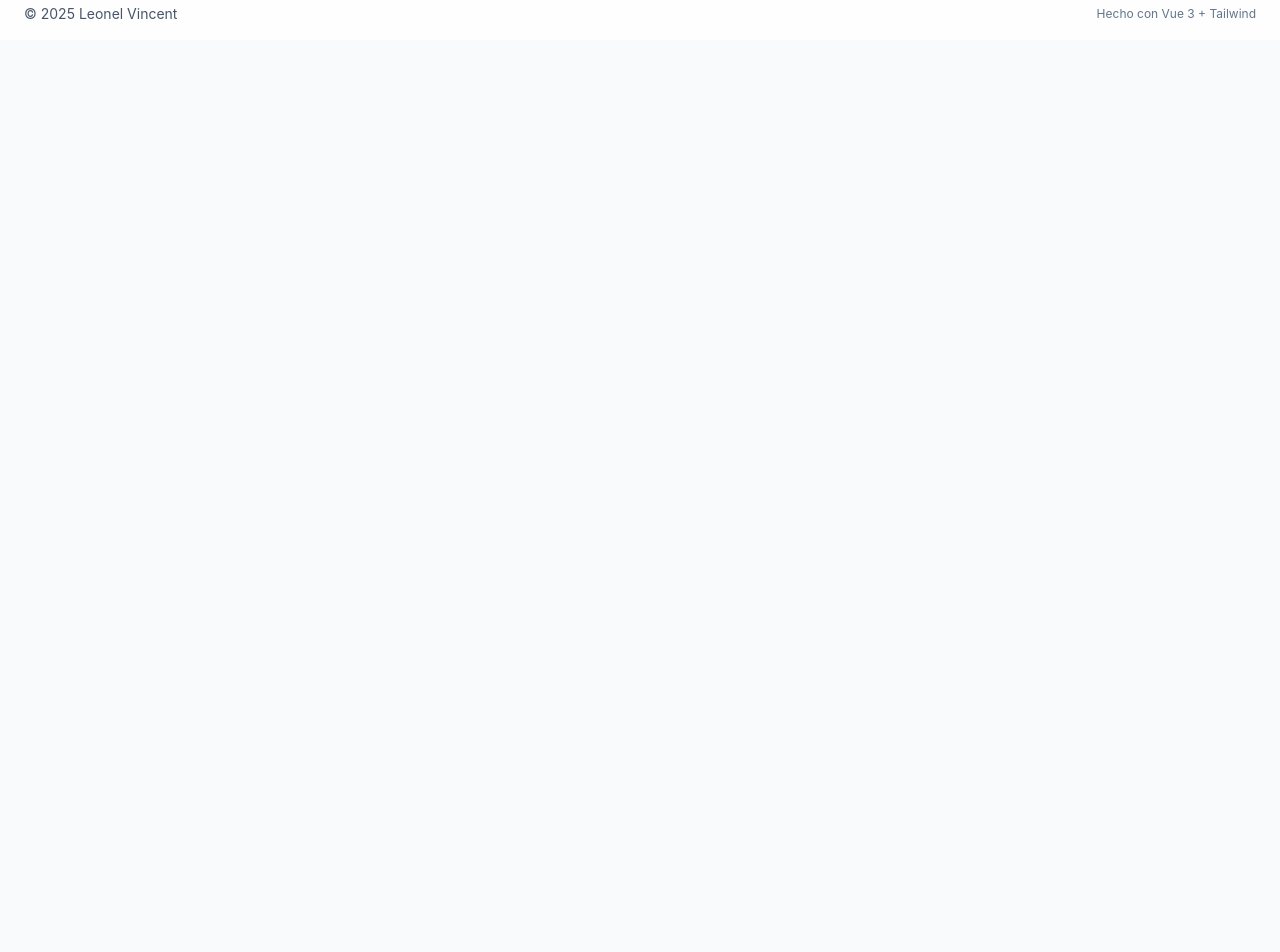
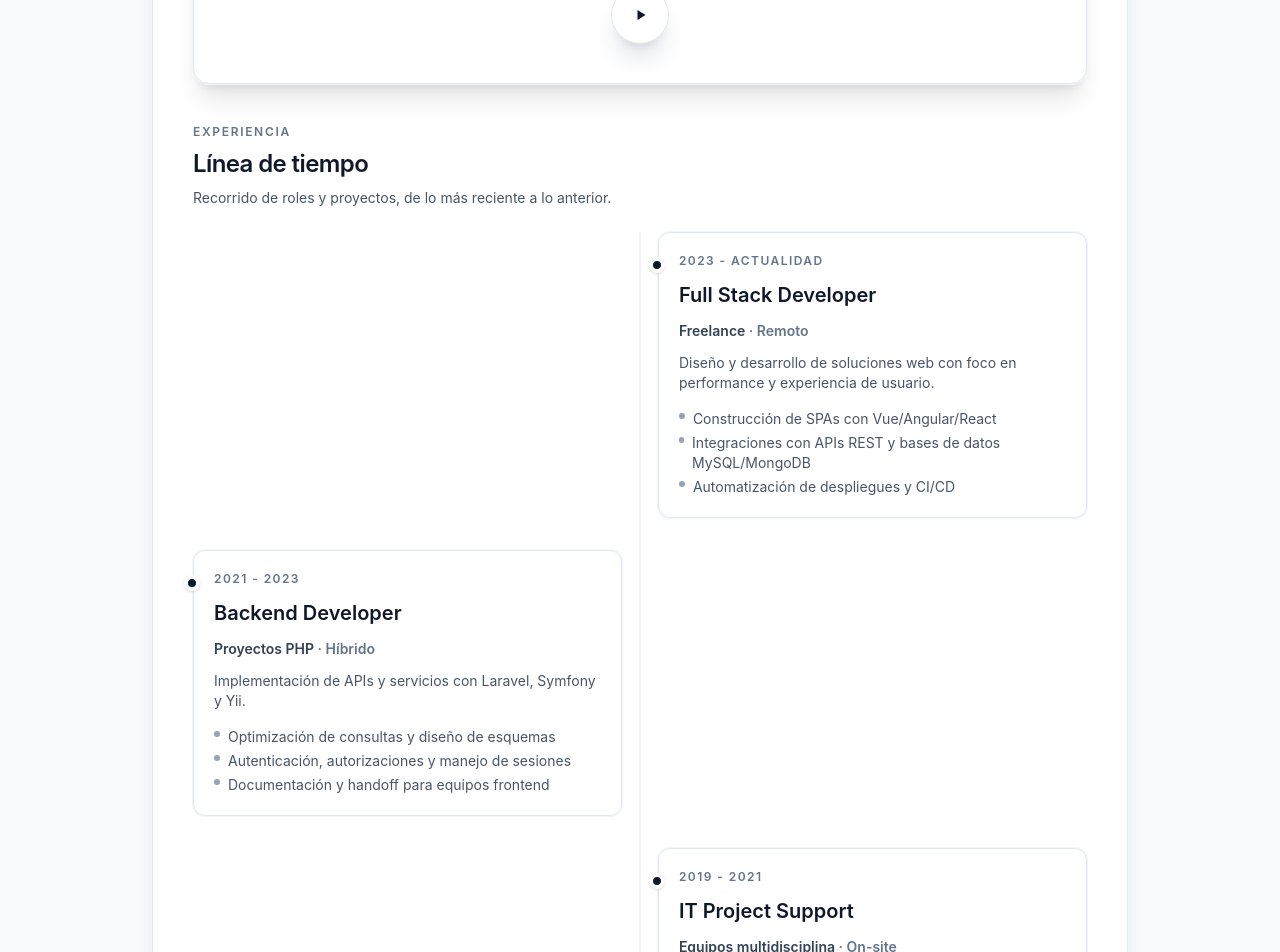
Before and after one commit to leitoov/LeonelVincent, a Vue app: page / in a window 1280 px wide. Shown: the part 760-1712 px from the top of the page. Before the commit the page ends 800 px from the top, so only its background shows below. Built offline with nearby package versions, Linux system fonts and the light colour scheme.

Commit message:
feat: add timeline section with scroll trigger and experience data

```diff
--- /dev/null
+++ b/src/composables/useExperience.ts
@@ -0,0 +1,10 @@
+import { computed } from 'vue'
+import { getExperiences } from '../services/experience.service'
+
+const experiences = getExperiences()
+
+export function useExperience() {
+  return {
+    experiences: computed(() => experiences),
+  }
+}
--- /dev/null
+++ b/src/constants/experience.json
@@ -0,0 +1,38 @@
+[
+  {
+    "role": "Full Stack Developer",
+    "company": "Freelance",
+    "period": "2023 - Actualidad",
+    "location": "Remoto",
+    "summary": "Diseño y desarrollo de soluciones web con foco en performance y experiencia de usuario.",
+    "highlights": [
+      "Construcción de SPAs con Vue/Angular/React",
+      "Integraciones con APIs REST y bases de datos MySQL/MongoDB",
+      "Automatización de despliegues y CI/CD"
+    ]
+  },
+  {
+    "role": "Backend Developer",
+    "company": "Proyectos PHP",
+    "period": "2021 - 2023",
+    "location": "Híbrido",
+    "summary": "Implementación de APIs y servicios con Laravel, Symfony y Yii.",
+    "highlights": [
+      "Optimización de consultas y diseño de esquemas",
+      "Autenticación, autorizaciones y manejo de sesiones",
+      "Documentación y handoff para equipos frontend"
+    ]
+  },
+  {
+    "role": "IT Project Support",
+    "company": "Equipos multidisciplina",
+    "period": "2019 - 2021",
+    "location": "On-site",
+    "summary": "Soporte en gestión de proyectos y aseguramiento de calidad.",
+    "highlights": [
+      "Seguimiento de tareas con metodologías ágiles",
+      "Pruebas funcionales y reporte de incidencias",
+      "Mejora continua en procesos y documentación"
+    ]
+  }
+]
--- a/src/pages/Home.vue
+++ b/src/pages/Home.vue
@@ -1,11 +1,21 @@
 <script setup lang="ts">
+import { ref } from 'vue'
 import { useContent } from '../composables/useContent'
+import { useExperience } from '../composables/useExperience'
 
 const { presentation } = useContent()
+const { experiences } = useExperience()
+
+const timelineRef = ref<HTMLElement | null>(null)
+
+const scrollToTimeline = () => {
+  timelineRef.value?.scrollIntoView({ behavior: 'smooth', block: 'start' })
+}
 </script>
 
 <template>
-  <section class="flex flex-col gap-6">
+  <section class="flex flex-col gap-10">
+    <div class="flex flex-col gap-6 rounded-2xl border border-slate-200 bg-white p-8 shadow-xl ring-1 ring-slate-100 md:p-10">
       <div class="flex flex-col gap-3 md:flex-row md:items-start md:justify-between">
         <div>
           <p class="text-xs font-semibold uppercase tracking-[0.14em] text-slate-500">Portfolio · Vue 3</p>
@@ -23,5 +33,58 @@ const { presentation } = useContent()
           {{ paragraph }}
         </p>
       </div>
+
+      <div class="flex justify-center pt-2">
+        <button
+          type="button"
+          class="grid h-14 w-14 place-items-center rounded-full bg-white text-slate-900 shadow-xl shadow-slate-500/20 ring-1 ring-slate-200 transition hover:-translate-y-0.5 hover:shadow-2xl focus-visible:outline focus-visible:outline-2 focus-visible:outline-offset-2 focus-visible:outline-slate-500"
+          @click="scrollToTimeline"
+          aria-label="Ver experiencia laboral"
+        >
+          <svg class="h-6 w-6" xmlns="http://www.w3.org/2000/svg" viewBox="0 -960 960 960" fill="currentColor" aria-hidden="true">
+            <path d="M380-280v-400l320 200-320 200Z" />
+          </svg>
+        </button>
+      </div>
+    </div>
+
+    <section ref="timelineRef" class="space-y-6">
+      <div class="space-y-2">
+        <p class="text-xs font-semibold uppercase tracking-[0.14em] text-slate-500">Experiencia</p>
+        <h2 class="text-2xl font-semibold tracking-tight text-slate-900">Línea de tiempo</h2>
+        <p class="text-sm text-slate-600">Recorrido de roles y proyectos, de lo más reciente a lo anterior.</p>
+      </div>
+
+      <div class="relative">
+        <div class="absolute left-[14px] top-0 h-full w-px bg-slate-200 md:left-1/2 md:-translate-x-1/2" />
+        <div class="space-y-8">
+          <article
+            v-for="(exp, index) in experiences"
+            :key="`${exp.role}-${exp.company}`"
+            class="relative flex flex-col gap-3 rounded-xl border border-slate-200 bg-white/90 p-5 shadow-sm ring-1 ring-slate-100 md:w-[48%] md:odd:ml-auto md:even:mr-auto fade-up"
+            :style="{ animationDelay: `${index * 120}ms` }"
+          >
+            <div
+              class="absolute left-[6px] top-6 h-4 w-4 rounded-full border-4 border-white bg-slate-900 shadow md:left-auto md:right-[-10px] md:odd:right-auto md:odd:left-[-10px]"
+              aria-hidden="true"
+            />
+            <p class="text-xs font-semibold uppercase tracking-[0.12em] text-slate-500">{{ exp.period }}</p>
+            <h3 class="text-xl font-semibold text-slate-900">
+              {{ exp.role }}
+            </h3>
+            <p class="text-sm font-semibold text-slate-700">{{ exp.company }} <span v-if="exp.location" class="text-slate-500">· {{ exp.location }}</span></p>
+            <p class="text-sm text-slate-600">
+              {{ exp.summary }}
+            </p>
+            <ul v-if="exp.highlights?.length" class="mt-1 space-y-1 text-sm text-slate-600">
+              <li v-for="item in exp.highlights" :key="item" class="flex gap-2">
+                <span class="mt-1 inline-block h-1.5 w-1.5 rounded-full bg-slate-400" aria-hidden="true" />
+                <span>{{ item }}</span>
+              </li>
+            </ul>
+          </article>
+        </div>
+      </div>
+    </section>
   </section>
 </template>
--- /dev/null
+++ b/src/services/experience.service.ts
@@ -0,0 +1,6 @@
+import experiences from '../constants/experience.json'
+import type { Experience } from '../types/experience'
+
+export function getExperiences(): Experience[] {
+  return experiences
+}
--- /dev/null
+++ b/src/types/experience.ts
@@ -0,0 +1,8 @@
+export interface Experience {
+  role: string
+  company: string
+  period: string
+  location?: string
+  summary: string
+  highlights?: string[]
+}
```
Lines whose indentation alone changed are shown as unchanged.
